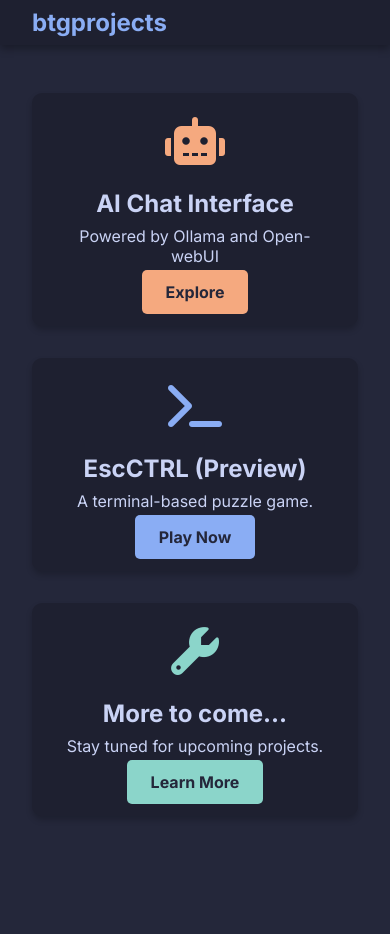
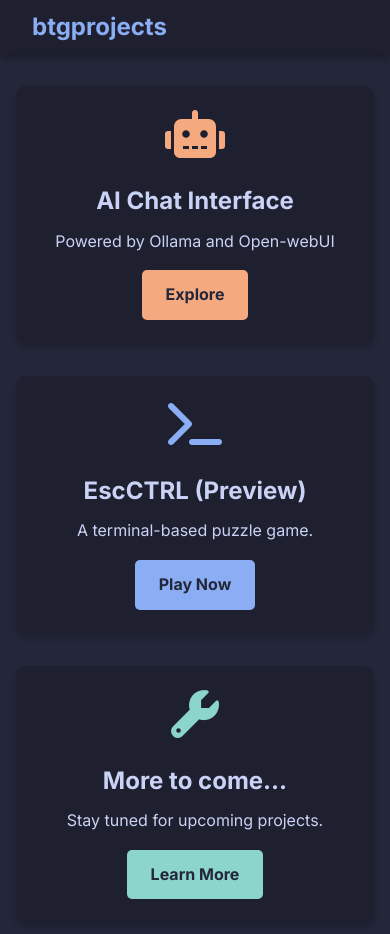
Before and after one commit to bgrimes-me/btgprojects.dev, a plain HTML site: page index.html in a window 390 px wide. Shown: the top 934 px of the page. Before the commit the page ends 844 px from the top, so only its background shows below. Drawn offline with Linux system fonts and the light colour scheme.

Commit message:
Improve main site accessibility and responsive design

```diff
--- a/index.html
+++ b/index.html
@@ -3,6 +3,7 @@
 <head>
     <meta charset="UTF-8">
     <meta name="viewport" content="width=device-width, initial-scale=1.0">
+    <meta name="description" content="Projects by btgprojects: AI tools, games and more">
     <title>btgprojects</title>
     <link href="https://fonts.googleapis.com/css2?family=Inter:wght@400;700&display=swap" rel="stylesheet">
     <link rel="stylesheet" href="https://cdnjs.cloudflare.com/ajax/libs/font-awesome/6.0.0-beta3/css/all.min.css">
@@ -22,30 +23,52 @@
             --teal: #8bd5ca; /* Teal */
         }
 
-        /* Reset */
         * {
             margin: 0;
             padding: 0;
             box-sizing: border-box;
         }
 
-        html, body {
-            width: 100%;
+        html {
             height: 100%;
+        }
+
+        body {
+            min-height: 100%;
             overflow-x: hidden; /* Prevent horizontal scrolling */
             font-family: 'Inter', sans-serif;
             background-color: var(--bg);
             color: var(--fg);
             display: flex;
             flex-direction: column;
+            line-height: 1.6;
+        }
+
+        .skip-link {
+            position: absolute;
+            left: -10000px;
+            width: 1px;
+            height: 1px;
+            overflow: hidden;
+        }
+
+        .skip-link:focus {
+            left: 0;
+            width: auto;
+            height: auto;
+            padding: 1rem;
+            background: var(--highlight);
+            color: var(--bg);
+            z-index: 1000;
         }
 
         .header {
-            position: relative;
-            width: 100%; /* Ensure full page width */
             background-color: var(--bg-alt);
             padding: 0.5rem 2rem;
             box-shadow: 0 4px 8px rgba(0, 0, 0, 0.3);
+        }
+
+        .nav {
             display: flex;
             align-items: center;
         }
@@ -55,7 +78,6 @@
             color: var(--primary);
             text-decoration: none;
             font-weight: 700;
-            text-align: left;
         }
 
         .projects {
@@ -63,13 +85,11 @@
             width: 100%;
             max-width: 1200px;
             margin: 0 auto;
-            text-align: center;
         }
 
         .project-list {
-            display: flex;
-            flex-wrap: wrap;
-            justify-content: center;
+            display: grid;
+            grid-template-columns: repeat(auto-fit, minmax(280px, 1fr));
             gap: 2rem;
         }
 
@@ -78,12 +98,12 @@
             border-radius: 10px;
             box-shadow: 0 4px 6px rgba(0, 0, 0, 0.2);
             padding: 1.5rem;
-            width: 280px;
             text-align: center;
             transition: transform 0.3s ease, box-shadow 0.3s ease;
         }
 
-        .project-item:hover {
+        .project-item:hover,
+        .project-item:focus-within {
             transform: translateY(-10px);
             box-shadow: 0 12px 24px rgba(0, 0, 0, 0.4);
         }
@@ -94,11 +114,15 @@
         }
 
         .project-item .ai-icon {
-            color: var(--peach); /* Match AI Chat Interface button */
+            color: var(--peach);
         }
 
         .project-item .more-icon {
-            color: var(--teal); /* Match More to come button */
+            color: var(--teal);
+        }
+
+        .project-item .terminal-icon {
+            color: var(--primary);
         }
 
         .project-item h3 {
@@ -117,100 +141,108 @@
             text-decoration: none;
             font-weight: 700;
             color: var(--bg);
-            transition: background-color 0.3s ease;
+            display: inline-block;
         }
 
-        /* Unique button colors and hover effects */
         .project-link.ai-chat {
-            background-color: var(--peach); /* Unique color for AI Chat Interface */
+            background-color: var(--peach);
         }
 
-        .project-link.ai-chat:hover {
-            background-color: var(--yellow); /* Complementary hover color */
+        .project-link.ai-chat:hover,
+        .project-link.ai-chat:focus {
+            background-color: var(--yellow);
         }
 
         .project-link.more-to-come {
-            background-color: var(--teal); /* Unique color for More to come... */
+            background-color: var(--teal);
         }
 
-        .project-link.more-to-come:hover {
-            background-color: var(--secondary); /* Complementary hover color */
-        }
-        /* Encryption Puzzle Game Styling */
-        .project-item .terminal-icon {
-            color: var(--primary); /* Unique color for terminal icon */
+        .project-link.more-to-come:hover,
+        .project-link.more-to-come:focus {
+            background-color: var(--secondary);
         }
 
         .project-link.encryption-game {
-            background-color: var(--primary); /* Unique button color */
+            background-color: var(--primary);
         }
 
-        .project-link.encryption-game:hover {
-            background-color: var(--highlight); /* Complementary hover color */
+        .project-link.encryption-game:hover,
+        .project-link.encryption-game:focus {
+            background-color: var(--highlight);
+        }
+
+        .project-link:focus-visible {
+            outline: 3px solid var(--highlight);
+            outline-offset: 2px;
         }
 
         .footer {
-            position: relative;
-            width: 100%; /* Ensure full page width */
             background-color: var(--bg-alt);
             padding: 0.5rem 2rem;
             text-align: center;
             box-shadow: 0 -4px 8px rgba(0, 0, 0, 0.3);
-            margin-top: auto; /* Push footer to bottom */
+            margin-top: auto;
         }
 
         .footer p {
             margin: 0.5rem 0;
             font-size: 0.9rem;
-            color: var(--fg);
         }
 
         .footer a {
             color: var(--secondary);
             text-decoration: none;
             font-weight: 700;
-            transition: color 0.3s ease;
         }
 
-        .footer a:hover {
+        .footer a:hover,
+        .footer a:focus {
             color: var(--highlight);
         }
 
+        @media (prefers-reduced-motion: reduce) {
+            * {
+                transition: none !important;
+            }
+        }
+
         @media (max-width: 768px) {
-            .project-item {
-                width: 100%;
-                max-width: 340px;
+            .projects {
+                padding: 2rem 1rem;
             }
         }
     </style>
 </head>
 <body>
+    <a class="skip-link" href="#main-content">Skip to main content</a>
     <header class="header">
+        <nav class="nav" aria-label="Main navigation">
             <a href="#" class="logo">btgprojects</a>
+        </nav>
     </header>
 
-    <section id="projects" class="projects">
+    <main id="main-content" class="projects">
         <div class="project-list">
-        <div class="project-item">
-            <i class="fas fa-robot project-icon ai-icon"></i>
+            <article class="project-item">
+                <i class="fas fa-robot project-icon ai-icon" aria-hidden="true"></i>
                 <h3>AI Chat Interface</h3>
                 <p>Powered by Ollama and Open-webUI</p>
-            <a href="https://open-webui.btgprojects.dev/auth" target="_blank" class="project-link ai-chat">Explore</a>
-        </div>
-        <div class="project-item">
-            <i class="fas fa-terminal project-icon terminal-icon"></i>
+                <a href="https://open-webui.btgprojects.dev/auth" target="_blank" class="project-link ai-chat" aria-label="Explore the AI Chat Interface">Explore</a>
+            </article>
+            <article class="project-item">
+                <i class="fas fa-terminal project-icon terminal-icon" aria-hidden="true"></i>
                 <h3>EscCTRL (Preview)</h3>
                 <p>A terminal-based puzzle game.</p>
-            <a href="/game/index.html" target="_blank" class="project-link encryption-game">Play Now</a>
-        </div>
-        <div class="project-item">
-            <i class="fas fa-wrench project-icon more-icon"></i>
+                <a href="/game/index.html" target="_blank" class="project-link encryption-game" aria-label="Play EscCTRL preview">Play Now</a>
+            </article>
+            <article class="project-item">
+                <i class="fas fa-wrench project-icon more-icon" aria-hidden="true"></i>
                 <h3>More to come...</h3>
                 <p>Stay tuned for upcoming projects.</p>
-            <a href="#" class="project-link more-to-come">Learn More</a>
+                <a href="#" class="project-link more-to-come" aria-label="Learn more about upcoming projects">Learn More</a>
+            </article>
         </div>
-    </div>
-</section>
+    </main>
 
     <footer class="footer">
         <p>© 2024 btgprojects. Original content by btgprojects. Additional content and help from <a href="/acknowledgements/index.html" target="_blank">others</a></p>
```
Lines whose indentation alone changed are shown as unchanged.
